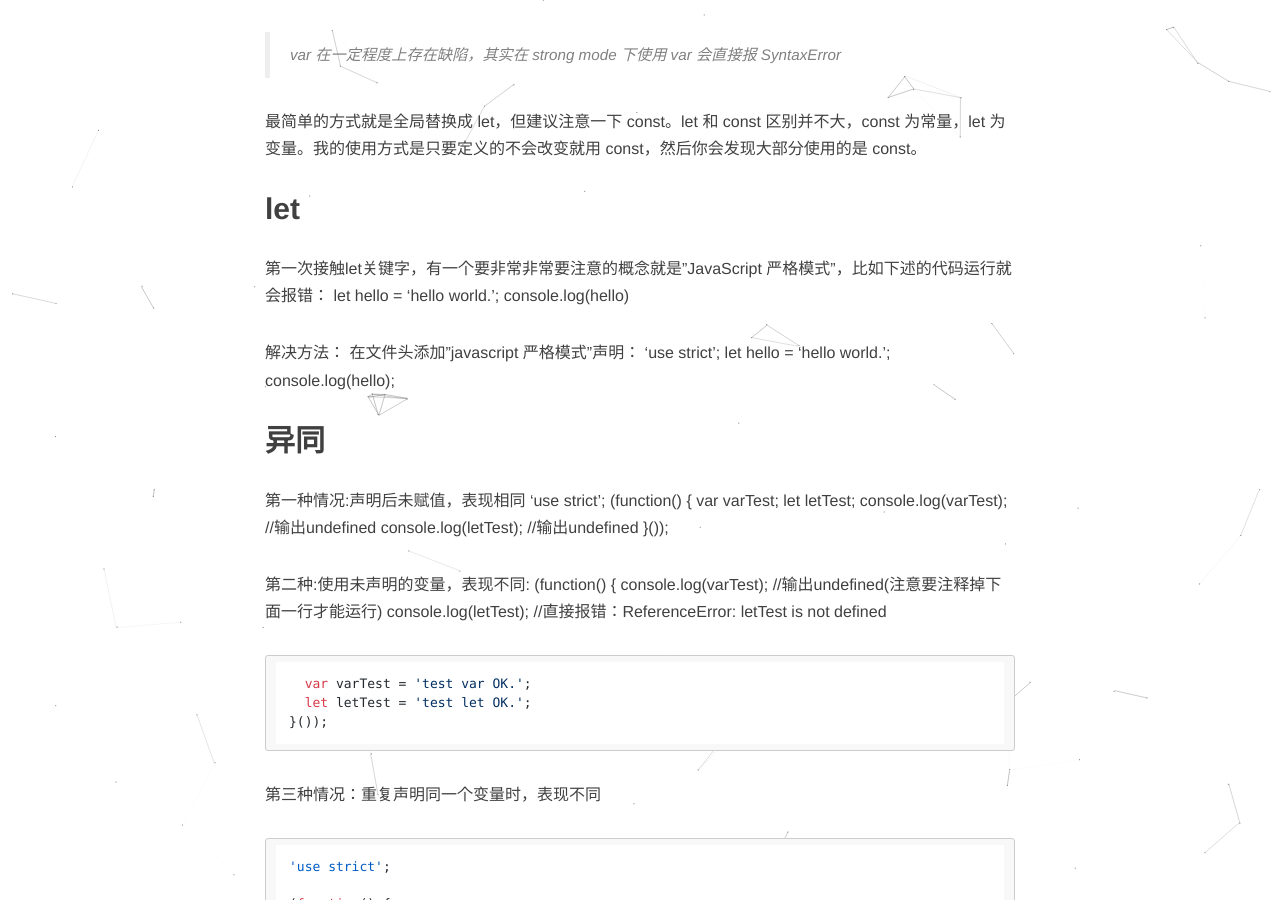
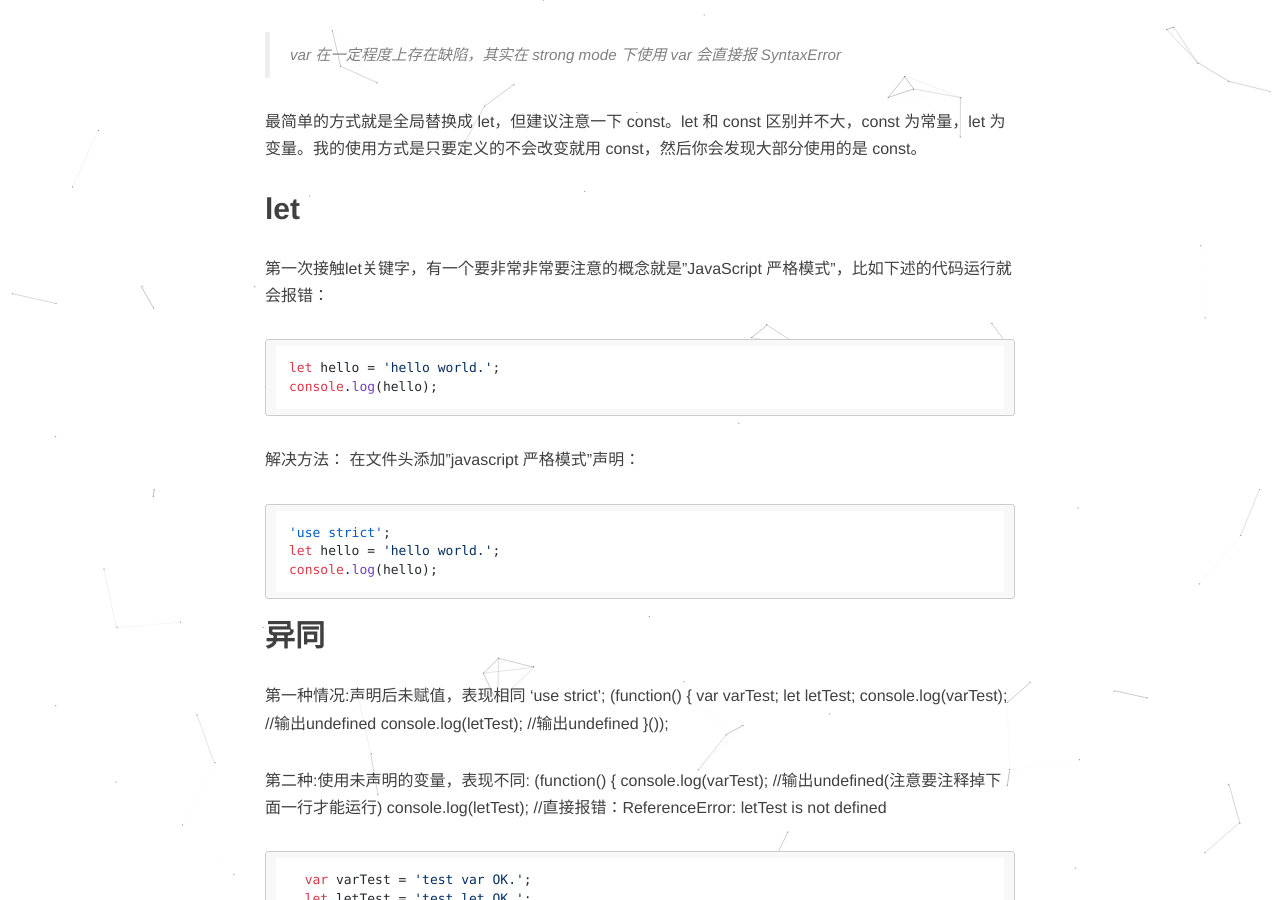
Before and after one commit to yuji8023/yuji8023.github.io, a Jekyll site: the page built from _posts/2017-04-16-var-and-let.md, in a window 1280 px wide and 900 px high, scrolled down 647 px. Built offline with Jekyll 4.4.1, drawn with Linux system fonts in a browser that asks for light colours; nearby versions of some CDN libraries; comment, search, counter and statistics services are not loaded.

Commit message:
代码pre

```diff
--- a/_posts/2017-04-16-var-and-let.md
+++ b/_posts/2017-04-16-var-and-let.md
@@ -20,16 +20,16 @@ ES6出来这么久了，还没怎么看过，感觉自己不试一个合格的
 
 ## let
 
-第一次接触let关键字，有一个要非常非常要注意的概念就是”JavaScript 严格模式”，比如下述的代码运行就会报错：
+第一次接触let关键字，有一个要非常非常要注意的概念就是"JavaScript 严格模式"，比如下述的代码运行就会报错：
+
 	let hello = 'hello world.';
-	console.log(hello)
+	console.log(hello);
 
-解决方法： 在文件头添加”javascript 严格模式”声明：
+解决方法： 在文件头添加"javascript 严格模式"声明：
+
 	'use strict';
 	let hello = 'hello world.';
 	console.log(hello);
-
-
 
 ## 异同
 
```
